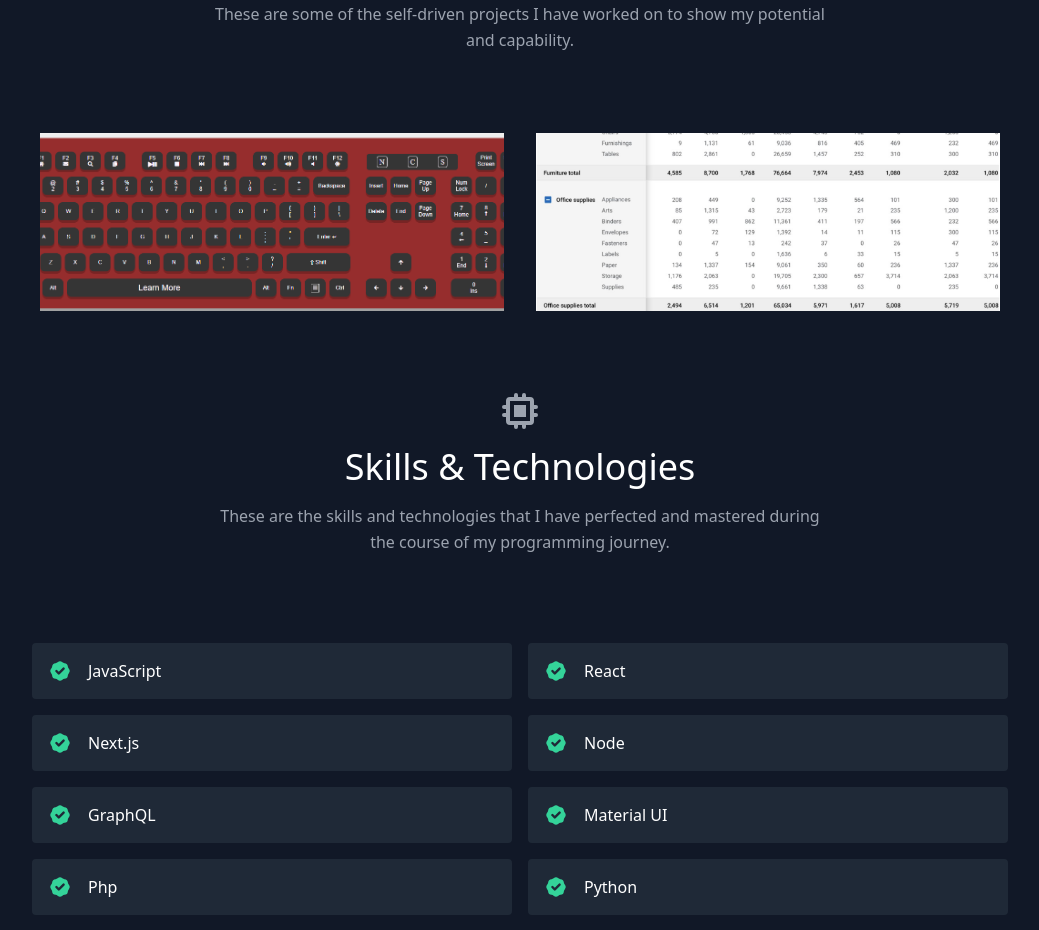
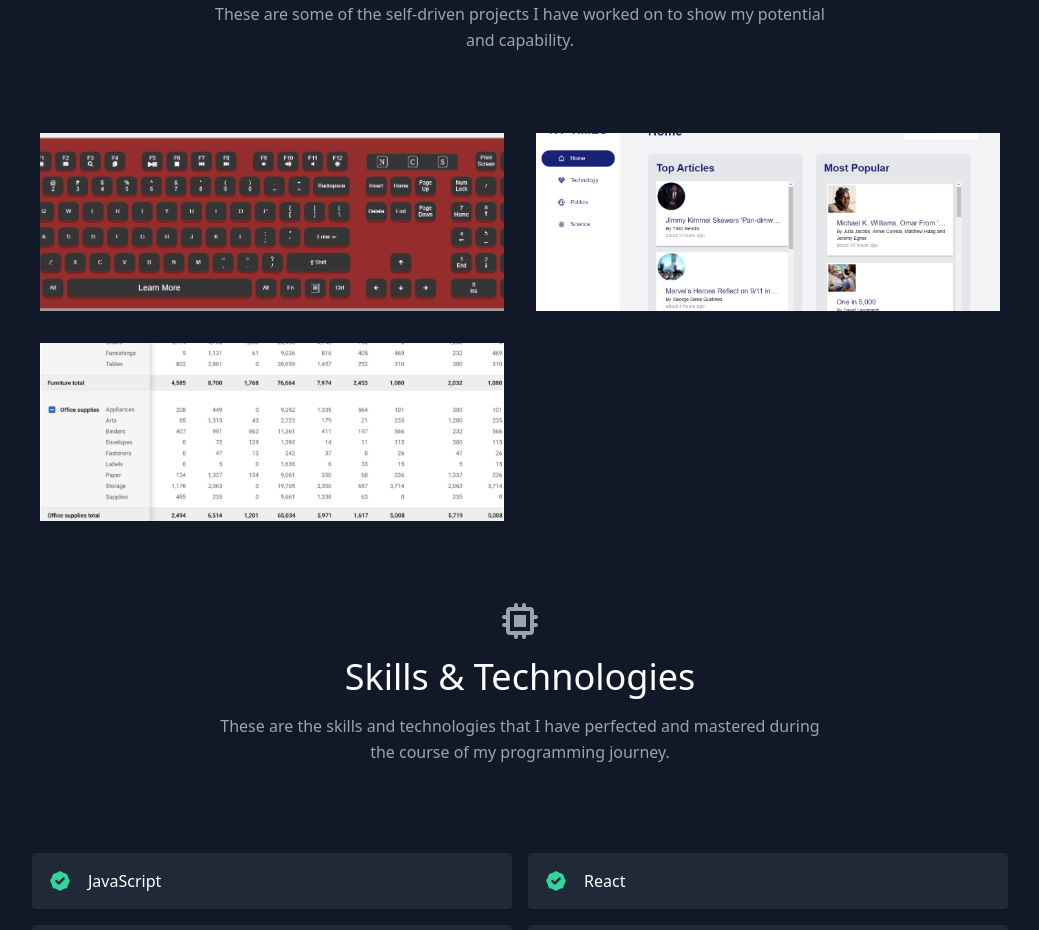
Before and after one commit to santosdave/my-portfolio, a React (Create React App) app: page / in a window 1280 px wide. Shown: the part 960-1890 px from the top of the page, without its empty margins (120-1159 px from the left). Built offline with nearby package versions, Linux system fonts and the light colour scheme.

Commit message:
added the news project

```diff
--- a/src/data.js
+++ b/src/data.js
@@ -8,21 +8,21 @@ export const projects = [
     link: "https://wycliffetwitterclone.netlify.app",
   }, */
   {
-    title: "Amazon Clone",
-    subtitle: "React and Firebase",
+    title: "Virtual Keyboard",
+    subtitle: "Html and JavaScript",
     description:
       "Available",
     image: "./WycliffeKeyboard.png",
     link: "https://wycliffekeyboard.netlify.app/",
   },
-  /* {
-    title: "Baze",
-    subtitle: "React and Firebase",
+  {
+    title: "News App",
+    subtitle: "React, NYC API and Tailwindcss",
     description:
       "Available soon",
-    image: "./project-3.gif",
-    link: "https://github.com/santosdave/baze-1",
-  }, */
+    image: "./newsapp.png",
+    link: "https://santosdave.github.io/news-letu-app/",
+  },
   /* {
     title: "Google Docs clone",
     subtitle: "React and Firebase",
```
Also changed, not shown: public/newsapp.png (added).
